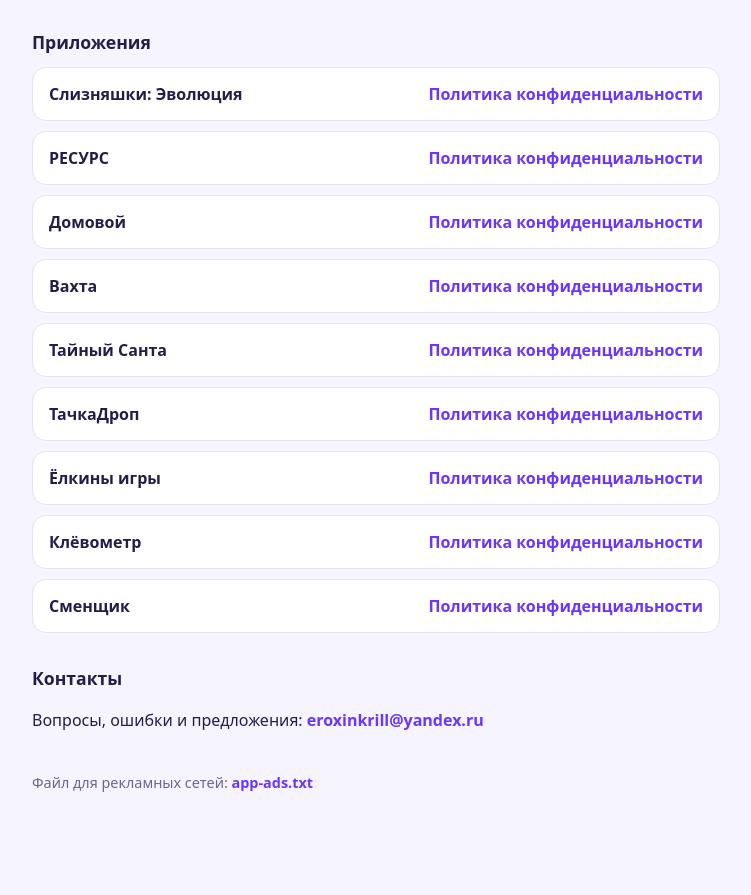
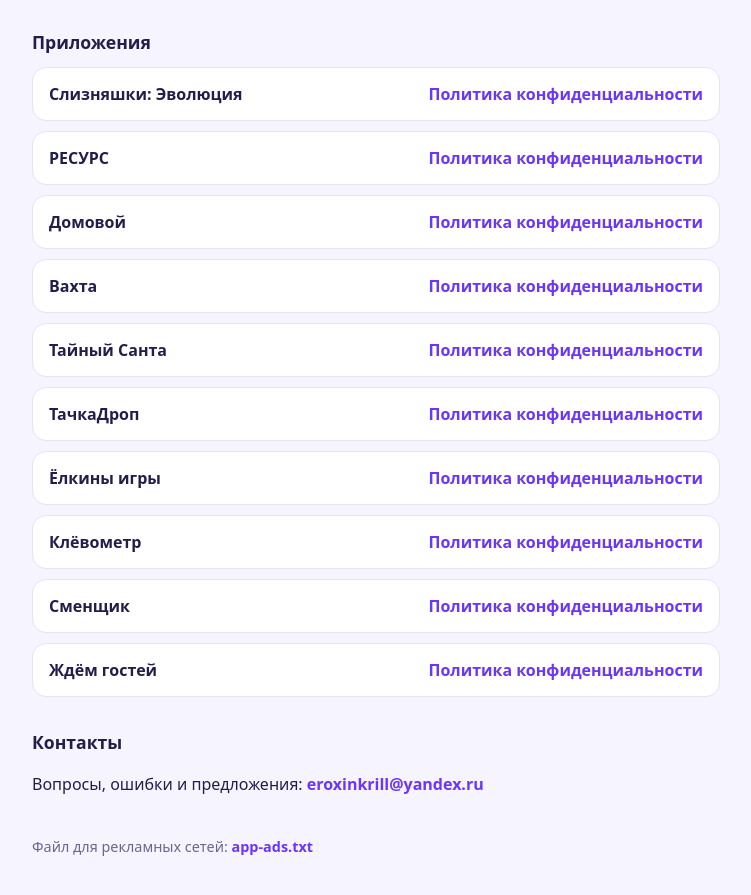
Before and after one commit to GurDoc/GurDoc.github.io, a plain HTML site: page index.html in a window 1280 px wide. Shown: the part 127-1022 px from the top of the page, without its empty margins (264-1015 px from the left). Before the commit the page ends 984 px from the top, so only its background shows below. Drawn offline with Linux system fonts and the light colour scheme.

Commit message:
Ждём гостей: политика в списке приложений
Co-Authored-By: Claude Opus 5.5 <noreply@anthropic.com>
Claude-Session: https://claude.ai/code/session_013aY7TAckiKTKixAuCUCkix

```diff
--- a/index.html
+++ b/index.html
@@ -38,6 +38,7 @@
     <li><b>Ёлкины игры</b><a href="/resurs-privacy/elkiny.html">Политика конфиденциальности</a></li>
     <li><b>Клёвометр</b><a href="/resurs-privacy/klev.html">Политика конфиденциальности</a></li>
     <li><b>Сменщик</b><a href="/resurs-privacy/smena.html">Политика конфиденциальности</a></li>
+    <li><b>Ждём гостей</b><a href="/resurs-privacy/gosti.html">Политика конфиденциальности</a></li>
   </ul>
 
   <h2>Контакты</h2>
```
